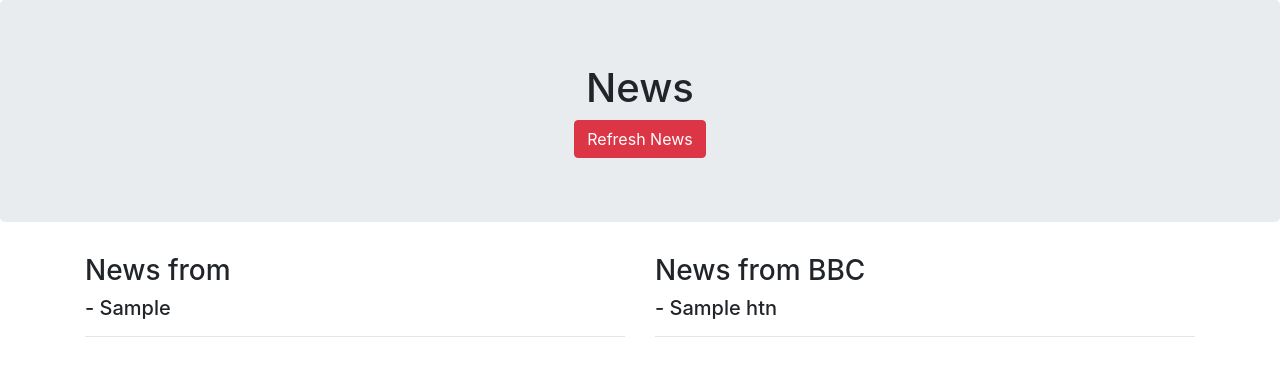
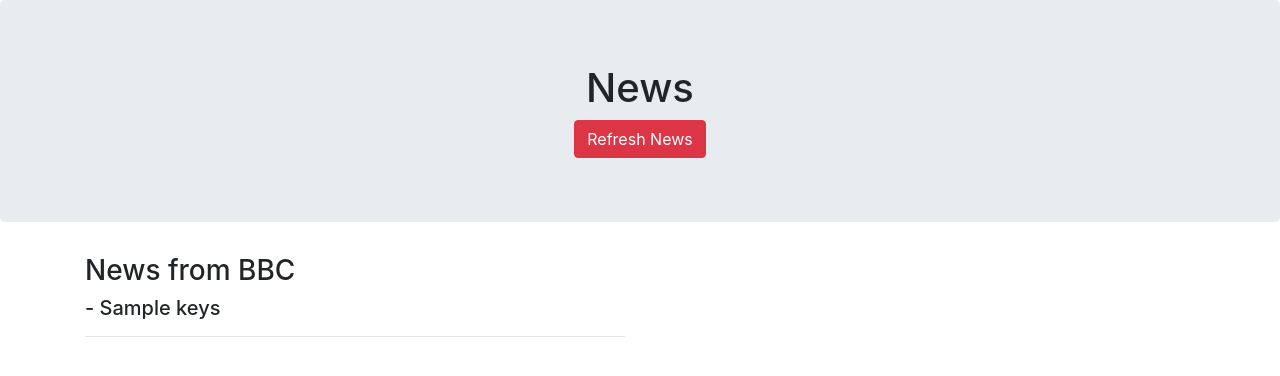
Before and after one commit to Katyayni185/The-BuzzRoom, a Django app: template news_app/templates/front/index.html in a window 1280 px wide. Shown: the top 376 px of the page. Run offline with Django 3.2, Linux system fonts and the light colour scheme; the template is opened without the code that fills it: most values are stand-ins (such as "Sample title", 1, 10 or a date in 2020); some libraries are stand-ins or nearby versions.

Commit message:
added functionalities to index.html

```diff
--- a/news_app/news_scrapper.py
+++ b/news_app/news_scrapper.py
@@ -22,6 +22,7 @@ def bbc_news():
           for i in range(iterator):
               titles = mainPage[i].div.find('a')
               date_time = mainPage[i].find('ul')
+              print(date_time.text)
               date_.append(date_time.text.split('ago'))
               mat = mainPage[i].div.find('p')
               news[titles.text] = mat.text
@@ -101,5 +102,4 @@ def indian_express():
             date_.pop(0)
             break
 
-indian_express()
 bbc_news()
--- a/news_app/templates/front/index.html
+++ b/news_app/templates/front/index.html
@@ -13,18 +13,18 @@
     </div>
     <div class="container">
         <div class="row">
-            <div class="col-6">
+            <!-- <div class="col-6">
                     <h3 class="text-centre">News from </h3>
                     {% for n in toi_news %}
                     <h5> -  {{n}} </h5>
                     <hr>
                     {% endfor %}
                     <br>
-            </div>
+            </div> -->
             <div class="col-6">
                     <h3 class="text-centre">News from BBC</h3>
-                    {% for htn in ht_news %}
-                    <h5> - {{htn}} </h5>
+                    {% for keys in bbc %}
+                    <h5> - {{keys}} </h5>
                     <hr>
                     {% endfor %}
                     <br>
--- a/news_app/view.py
+++ b/news_app/view.py
@@ -1,46 +1,36 @@
 from django.shortcuts import render
 
 # Create your views here.
-def bbc_news():
-      import bs4
-      import requests
-      import time
-      import json
-      #import numpy as np
-      url = "https://www.bbc.com/news"
 
-      response = requests.get(url)
-      if response.status_code == 200:
-          webpage = response.content
-          final_list = []
-          soup = bs4.BeautifulSoup(webpage, 'html.parser')
-          mainPage = (soup.find_all('div', attrs = {"class":"gs-c-promo-body gel-1/2@xs gel-1/1@m gs-u-mt@m"}))
-          news = {}
-          date_ = []
-          if len(mainPage) > 5:
-              iterator = 5
-          else:
-              iterator = len(mainPage)
+import bs4
+import requests
+import time
+import json
+#import numpy as np
+url = "https://www.bbc.com/news"
 
-          for i in range(iterator):
-              titles = mainPage[i].div.find('a')
-              date_time = mainPage[i].find('ul')
-              date_.append(date_time.text.split('ago'))
-              mat = mainPage[i].div.find('p')
-              news[titles.text] = mat.text
-          for key in news:
-              for j in date_:
-                  res = """
-                        *{}*
-                        {}
-                        {} {}""".format(key, news[key], j[0][:2]+' ago', j[1])
-                  print(res)
-                  date_.pop(0)
-                  break
+response = requests.get(url)
+if response.status_code == 200:
+    webpage = response.content
+    final_list = []
+    soup = bs4.BeautifulSoup(webpage, 'html.parser')
+    mainPage = (soup.find_all('div', attrs = {"class":"gs-c-promo-body gel-1/2@xs gel-1/1@m gs-u-mt@m"}))
+    news = {}
+    date_ = []
+    if len(mainPage) > 4:
+        iterator = 4
+    else:
+        iterator = len(mainPage)
 
-bbc_news()
+    for i in range(iterator):
+        titles = mainPage[i].div.find('a')
+        date_time = mainPage[i].find('ul')
+        date_.append(date_time.text.split('ago'))
+        mat = mainPage[i].div.find('p')
+        news[titles.text] = mat.text
+
 
 
 def index(request):
     #return render(request, 'front/index.html', {})
-    return render(request, 'front/index.html', {bbc_news()})
+    return render(request, 'front/index.html', {'bbc' : news})
```
